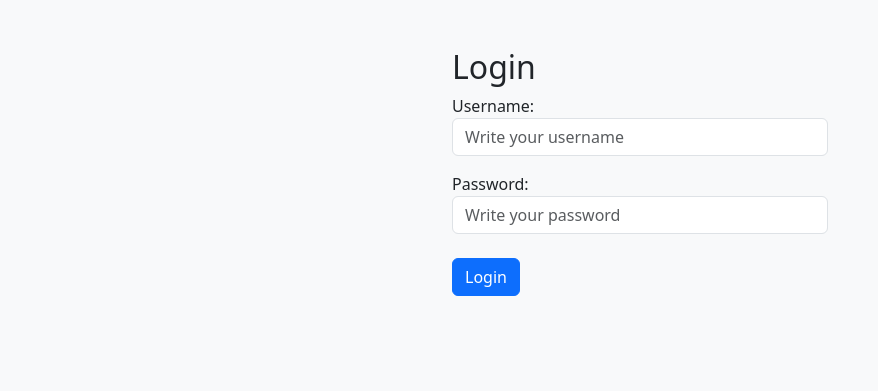
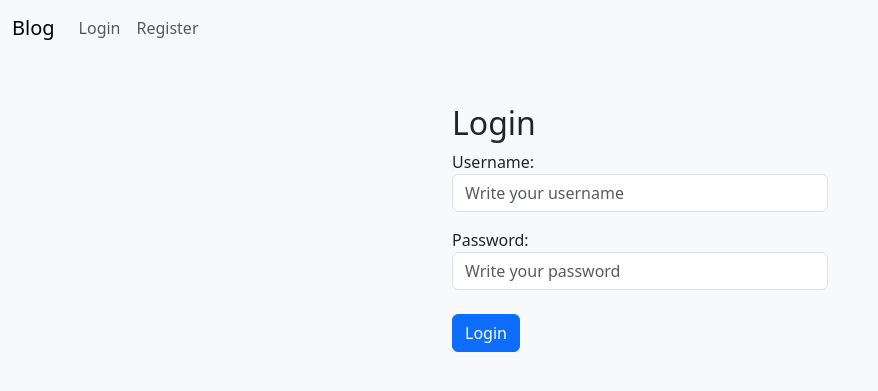
Before and after one commit to Alvix11/personal-blog, a Django app: page /login/ in a window 1280 px wide. Shown: the top 391 px of the page, without its empty margins (0-878 px from the left). Run offline with Django 5.2, Linux system fonts and the light colour scheme.

Commit message:
Added a navigation bar with proper configuration, still missing register setup since its views haven’t been created yet

```diff
--- a/blog/templates/base.html
+++ b/blog/templates/base.html
@@ -7,6 +7,23 @@
     <link href="https://cdn.jsdelivr.net/npm/bootstrap@5.3.8/dist/css/bootstrap.min.css" rel="stylesheet" integrity="sha384-sRIl4kxILFvY47J16cr9ZwB07vP4J8+LH7qKQnuqkuIAvNWLzeN8tE5YBujZqJLB" crossorigin="anonymous">
 </head>
 <body class="bg-body-tertiary">
+
+    <nav class="navbar navbar-expand-lg bg-body-tertiary">
+        <div class="container-fluid">
+            <a class="navbar-brand" href="#">Blog</a>
+            <div class="collapse navbar-collapse" id="navbarNavAltMarkup">
+                <div class="navbar-nav">
+                    {% if user.is_authenticated %}
+                        <a class="nav-link active" aria-current="page" href="{% url "list" %}">Posts</a>
+                        <a class="nav-link" href="{% url "logout" %}">Logout</a>
+                    {% else %}
+                        <a class="nav-link" href="{% url "login" %}">Login</a>
+                        <a class="nav-link" href="#">Register</a>
+                    {% endif %}
+                </div>
+            </div>
+        </div>
+    </nav>
 
     <div class="container mt-5">
 
```
